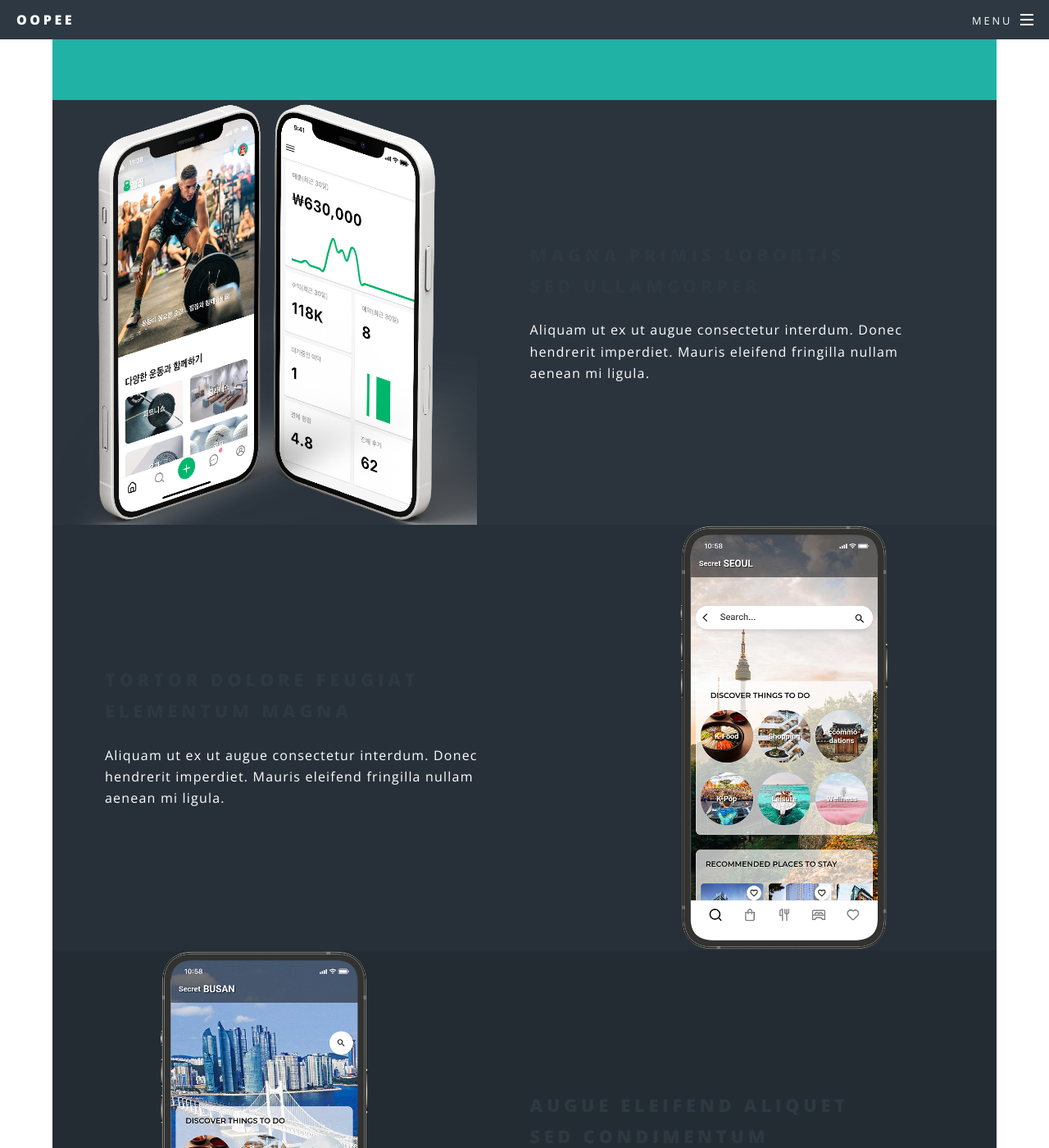
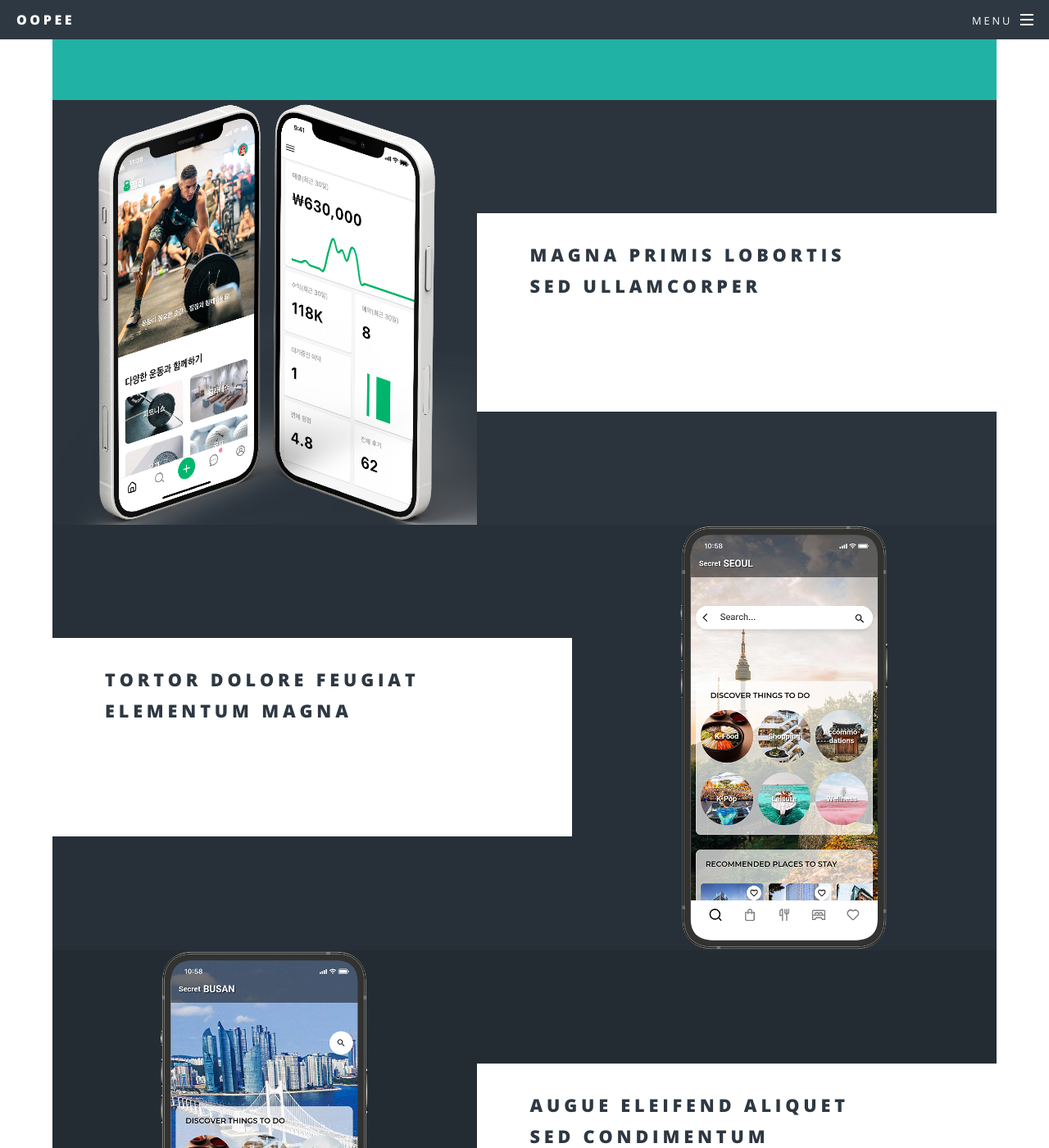
Before and after one commit to inansung/www.oopee.com, a Jekyll site: the page built from services.html, in a window 1280 px wide and 1400 px high, scrolled down 889 px. Shown: the whole window at 82% size. Built offline with Jekyll 4.4.1, drawn with Linux system fonts in a browser that asks for light colours.

Commit message:
2023.10.05+23

```diff
--- a/css/main.scss
+++ b/css/main.scss
@@ -1050,6 +1050,7 @@ $baseurl: '{{ site.baseurl }}/images';
 			@include vendor('order', '2');
 			max-width: 48em;
 			width: 60%;
+			background: rgba(255,255,255,1);
 			color: rgba(255,255,255,1);
 		}
 
@@ -1348,7 +1349,7 @@ $baseurl: '{{ site.baseurl }}/images';
 		padding-top: 3em;
 
 		&:before {
-			background: rgba(255,255,255,1);
+			background: rgba(0,0,0,0);
 			content: '';
 			display: block;
 			display: none;
```
